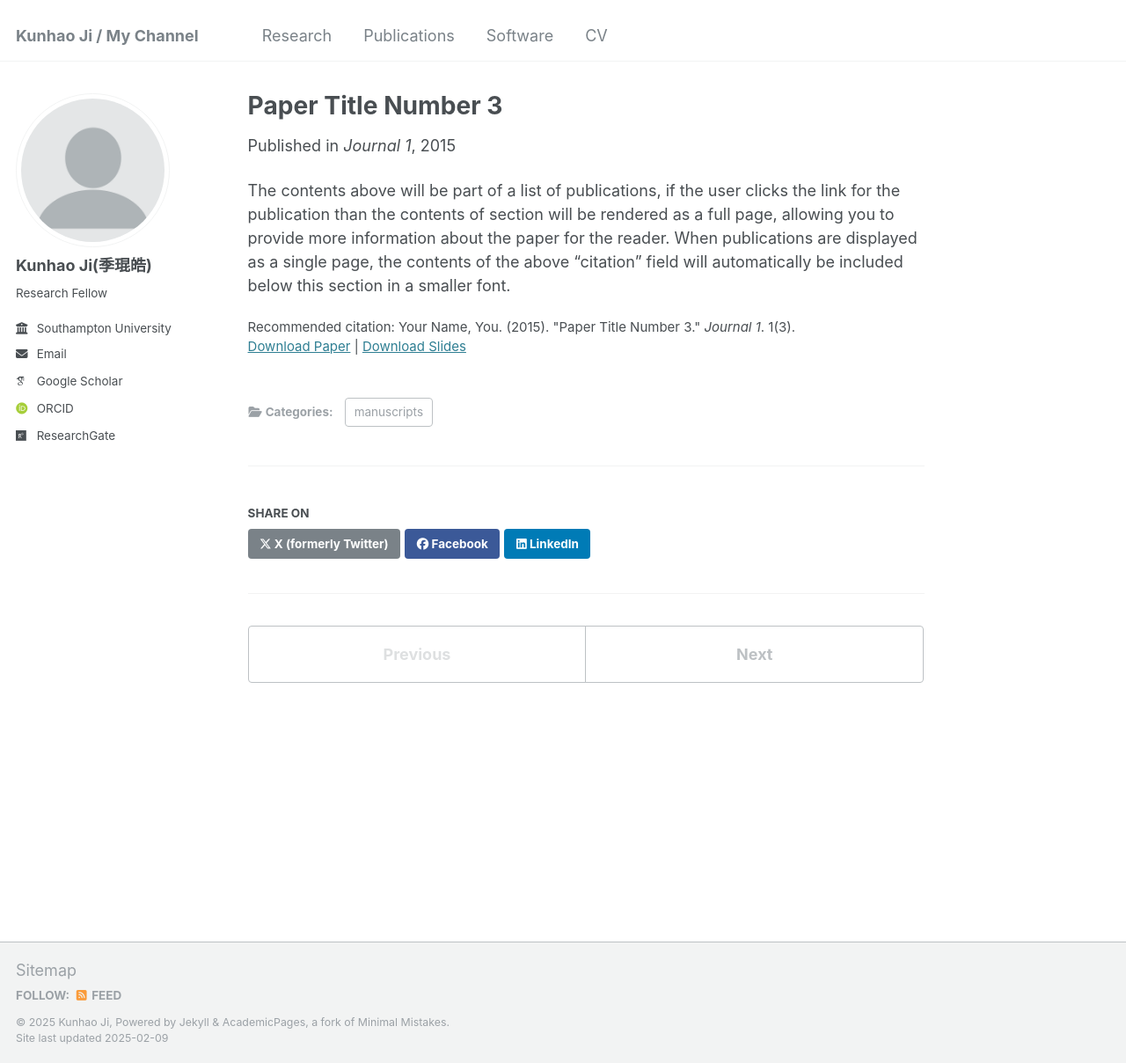
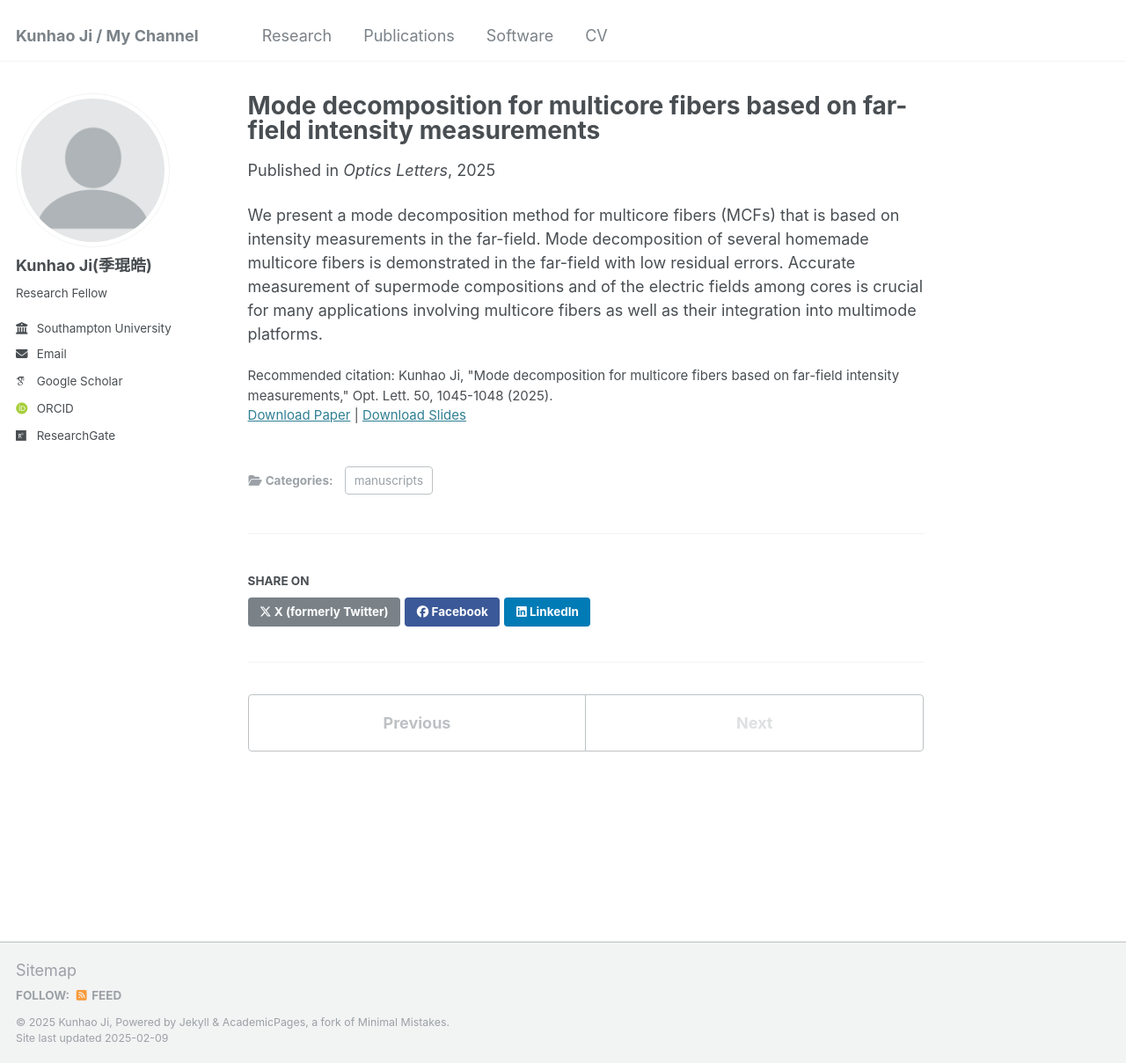
Before and after one commit to kjlight/kjlight.github.io, a Jekyll site: the page built from _publications/2015-10-01-paper-title-number-3.md, in a window 1280 px wide and 1208 px high. Shown: the whole window at 88% size. Built offline with Jekyll 4.4.1, drawn with Linux system fonts in a browser that asks for light colours; some web fonts are replaced.

Commit message:
Update 2015-10-01-paper-title-number-3.md

```diff
--- a/_publications/2015-10-01-paper-title-number-3.md
+++ b/_publications/2015-10-01-paper-title-number-3.md
@@ -1,14 +1,14 @@
 ---
-title: "Paper Title Number 3"
+title: "Mode decomposition for multicore fibers based on far-field intensity measurements"
 collection: publications
 category: manuscripts
 permalink: /publication/2015-10-01-paper-title-number-3
-excerpt: 'This paper is about the number 3. The number 4 is left for future work.'
-date: 2015-10-01
-venue: 'Journal 1'
+excerpt: 'This paper is about mode decomposition method for multicore fibers.'
+date: 2025-01-31
+venue: 'Optics Letters'
 slidesurl: 'http://academicpages.github.io/files/slides3.pdf'
 paperurl: 'http://academicpages.github.io/files/paper3.pdf'
-citation: 'Your Name, You. (2015). &quot;Paper Title Number 3.&quot; <i>Journal 1</i>. 1(3).'
+citation: 'Kunhao Ji, "Mode decomposition for multicore fibers based on far-field intensity measurements," Opt. Lett. 50, 1045-1048 (2025).'
 ---
 
-The contents above will be part of a list of publications, if the user clicks the link for the publication than the contents of section will be rendered as a full page, allowing you to provide more information about the paper for the reader. When publications are displayed as a single page, the contents of the above "citation" field will automatically be included below this section in a smaller font.
+We present a mode decomposition method for multicore fibers (MCFs) that is based on intensity measurements in the far-field. Mode decomposition of several homemade multicore fibers is demonstrated in the far-field with low residual errors. Accurate measurement of supermode compositions and of the electric fields among cores is crucial for many applications involving multicore fibers as well as their integration into multimode platforms.
```
